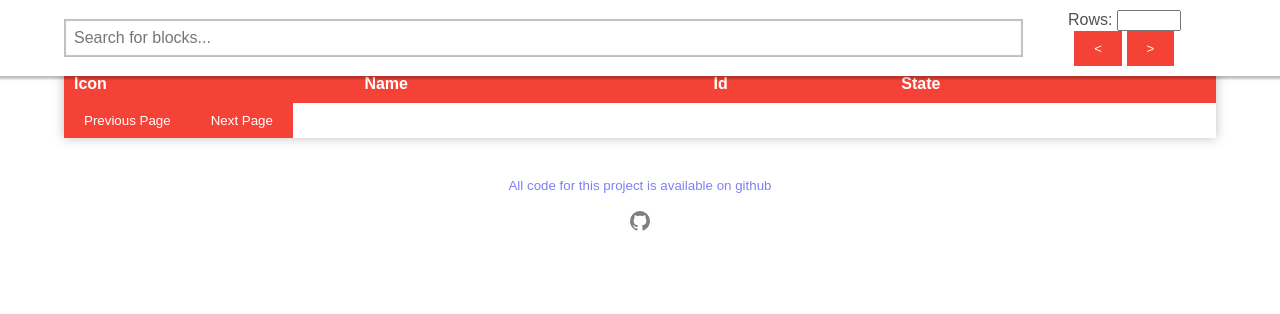
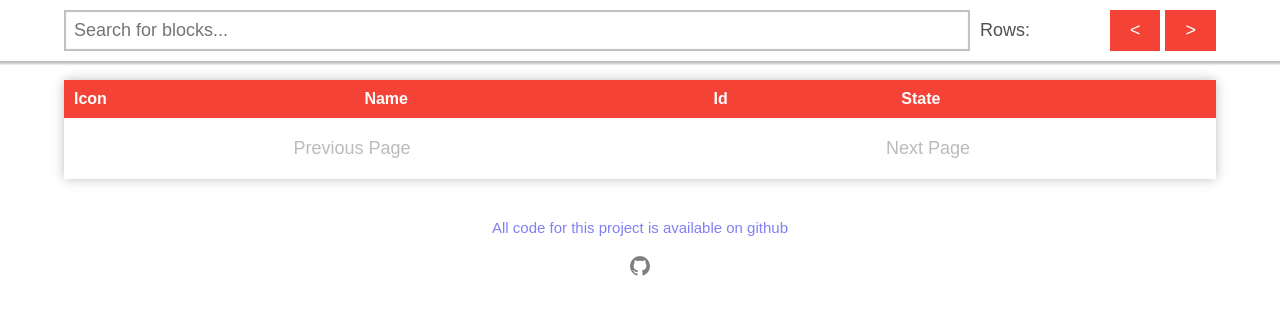
Before and after one commit to Conquest-Reforged/Blockley, a plain HTML site: page docs/index.html in a window 1280 px wide. Drawn offline with Linux system fonts and the light colour scheme.

Commit message:
rows input

```diff
--- a/docs/style/style.css
+++ b/docs/style/style.css
@@ -1,10 +1,14 @@
 :root {
     --accent: #f44336;
     --icon-size: 52px;
+    --width: 90%;
+    --max-width: 100%;
 }
 
 body {
     font-family: sans-serif;
+    font-size: large;
+    font-style: normal;
     padding: 0;
     margin: 0;
     color: #505050;
@@ -23,7 +27,8 @@ body {
 
 .title-wrapper {
   display: flex;
-  width: 90%;
+  width: var(--width);
+  max-width: var(--max-width);
   margin: auto;
 }
 
@@ -47,17 +52,32 @@ body {
 }
 
 .controls-wrapper {
-  width: 200px;
   padding: 10px 0px 10px 10px;
   white-space: nowrap;
   background-color: #ffffff;
   text-align: center;
 }
 
+.row-control, .page-control {
+  display: inline-block;
+}
+
 .content {
-  width: 90%;
-  margin: 65px auto 20px auto;
+  width: var(--width);
+  max-width: var(--max-width);
+  margin: 80px auto 20px auto;
   box-shadow: 0 0 11px 0px rgba(0, 0, 0, 0.25);
+}
+
+input {
+  font-size: large !important;
+  font-style: normal;
+  padding: 10px;
+  border: none;
+}
+
+input[type=number] {
+  width: 70px;
 }
 
 input[type=button] {
@@ -67,19 +87,30 @@ input[type=button] {
   padding: 10px 20px;
 }
 
-input[type=button]:hover {
+input:hover {
   filter: brightness(105%) !important;
   box-shadow: 0 0 3px 0px rgba(0, 0, 0, 0.4);
 }
 
-input[type=button]:active {
+input:active {
   filter: brightness(98%) !important;
+}
+
+.table-button {
+  width: 50%;
+  padding: 20px !important;
+  color: #bbbbbb !important;
+  background-color: #ffffff !important;
 }
 
 table {
   width: 100%;
   border-collapse: collapse;
   background-color: #ffffff;
+}
+
+thead {
+  background-color: var(--accent);
 }
 
 th {
@@ -128,9 +159,20 @@ footer {
     padding: 20px;
     text-align: center;
 }
+
 footer a {
     text-decoration: none !important;
 }
+
 footer:hover {
     opacity: 0.7;
 }
+
+@media all and (max-width: 800px) {
+  .row-control {
+    display: none;
+  }
+  .content, .title-wrapper {
+    width: 100%;
+  }
+}
```
